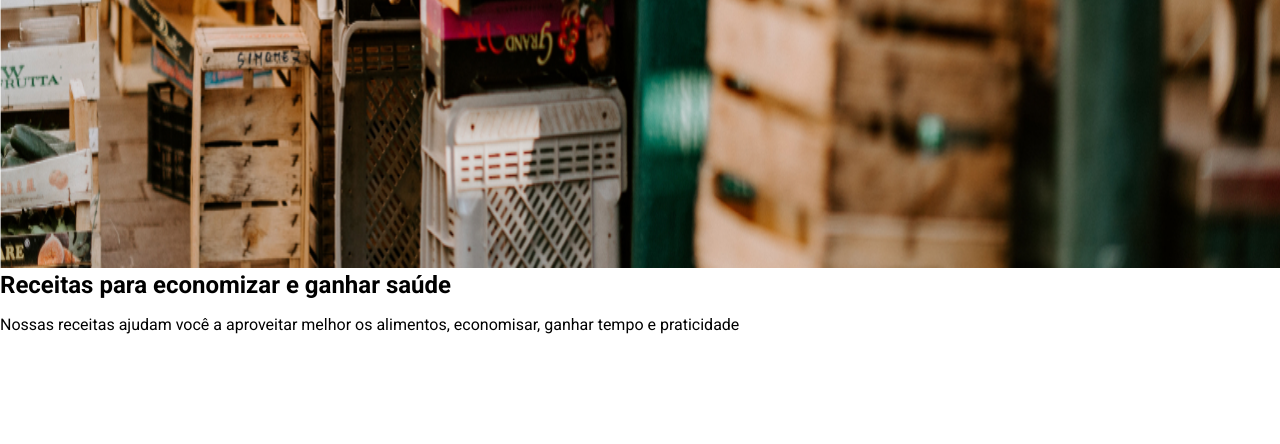
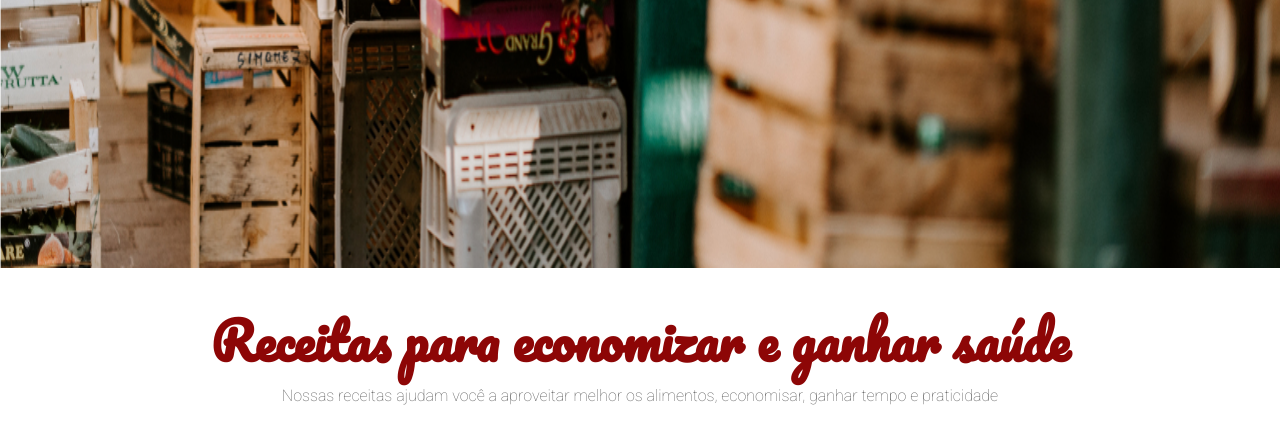
Before and after one commit to lucashtw/ArquiteturaCss, a plain HTML site: page index.html in a window 1280 px wide. Shown: the part 532-976 px from the top of the page. Before the commit the page ends 882 px from the top, so only its background shows below. Drawn offline with Linux system fonts and the light colour scheme.

Commit message:
Estilizando o sobre

```diff
--- /dev/null
+++ b/assets/css/sobre/sobre-descricao.css
@@ -0,0 +1,5 @@
+.sobre__descricao{
+    color: #595959;
+    font-size: 1.75;
+    font-weight: 100;
+}
--- /dev/null
+++ b/assets/css/sobre/sobre-titulo.css
@@ -0,0 +1,5 @@
+.sobre__titulo{
+    color: #8d0606;
+    font-family: Pacifico, cursive;
+    font-size: 3.1875rem;
+}
--- /dev/null
+++ b/assets/css/sobre/sobre.css
@@ -0,0 +1,5 @@
+.sobre{
+    padding: 2.5rem;
+    text-align: center;
+
+}
--- a/index.html
+++ b/index.html
@@ -15,6 +15,10 @@
         <link rel="stylesheet" href="./assets/css/banner/banner.css">
         <link rel="stylesheet" href="./assets/css/banner/banner-imagem.css">
         <link rel="stylesheet" href="./assets/css/banner/banner-titulo.css">
+        <link rel="stylesheet" href="./assets/css/sobre/sobre.css">
+        <link rel="stylesheet" href="./assets/css/sobre/sobre-descricao.css">
+        <link rel="stylesheet" href="./assets/css/sobre/sobre-titulo.css">
+
     </head>
     <body>
         <header class="cabecalho">
```
